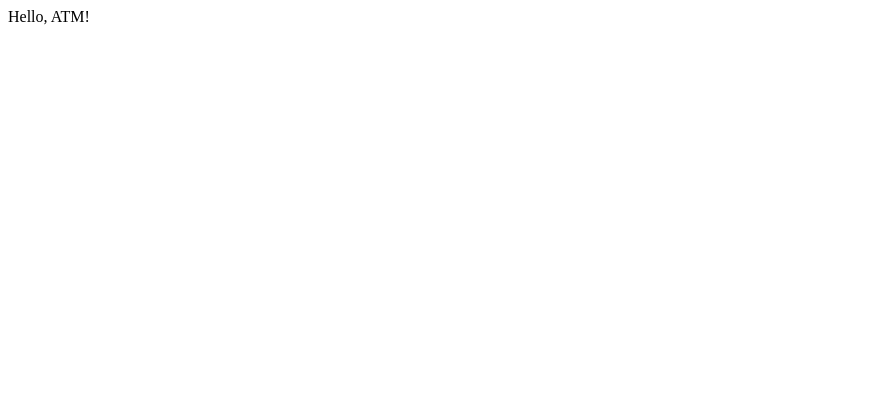
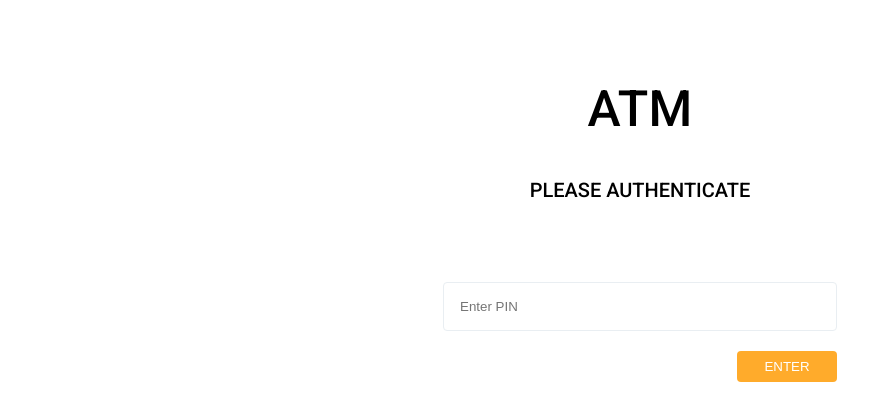
Before and after one commit to ArianneMS/ATM, a plain HTML site: page index.html in a window 1280 px wide. Shown: the whole page, without its empty margins (0-892 px from the left). Drawn offline with Linux system fonts and the light colour scheme.

Commit message:
Create PIN page

```diff
--- /dev/null
+++ b/index.css
@@ -0,0 +1,74 @@
+@import url('https://fonts.googleapis.com/css2?family=Roboto:ital,wght@0,100;0,300;0,400;0,500;0,700;0,900;1,100;1,300;1,400;1,500;1,700;1,900&display=swap');
+
+:root{
+    font-family: "Roboto", sans-serif;
+}
+body{
+    margin: 0;
+}
+
+.main{
+    display: flex;
+    justify-content: center;
+    height: 100%;
+    width: 100%;
+    padding-top: 80px;
+}
+
+.content{
+    display: flex;
+    flex-direction: column;
+    gap: 80px;
+    align-items: center;
+}
+
+.heading{
+    display: flex;
+    flex-direction: column;
+    gap: 40px;
+    align-items: center;
+}
+
+.title{
+    font-size: 50px;
+    text-align: center;
+    letter-spacing: 0.2px;
+    font-weight: 500;
+}
+
+.subtitle{
+    font-size: 20px;
+    text-align: center;
+    font-weight: 500;
+}
+
+.pin-container{
+    display: flex;
+    flex-direction: column;
+    gap: 20px;
+    align-items: flex-end;
+}
+
+.input{
+    padding: 16px;
+    border-radius: 4px;
+    outline: none;
+    border: 1px solid #E9EEF2;
+    width: 360px;
+}
+
+.btn{
+    padding: 8px 0px;
+    border: none;
+    border-radius: 4px;
+}
+
+.enter-btn{
+    width: 100px;
+}
+
+
+.btn-primary{
+    color: white;
+    background-color: #FFAB2B;
+}
--- a/index.html
+++ b/index.html
@@ -5,10 +5,24 @@
     <meta charset="UTF-8">
     <meta name="viewport" content="width=device-width, initial-scale=1.0">
     <title>ATM</title>
+
+    <link rel="stylesheet" href="index.css">
 </head>
 
 <body>
-    Hello, ATM!
+    <div class="main">
+        <div class="content">
+            <div class="heading">
+                <div class="title">ATM</div>
+                <div class="subtitle">PLEASE AUTHENTICATE</div>
+            </div>
+            <div class="pin-container">
+                <input class="input" type="text" placeholder="Enter PIN">
+                <button class="btn btn-primary enter-btn">ENTER</button>
+            </div>
+        </div>
+    </div>
+
 </body>
 
 </html>
```
